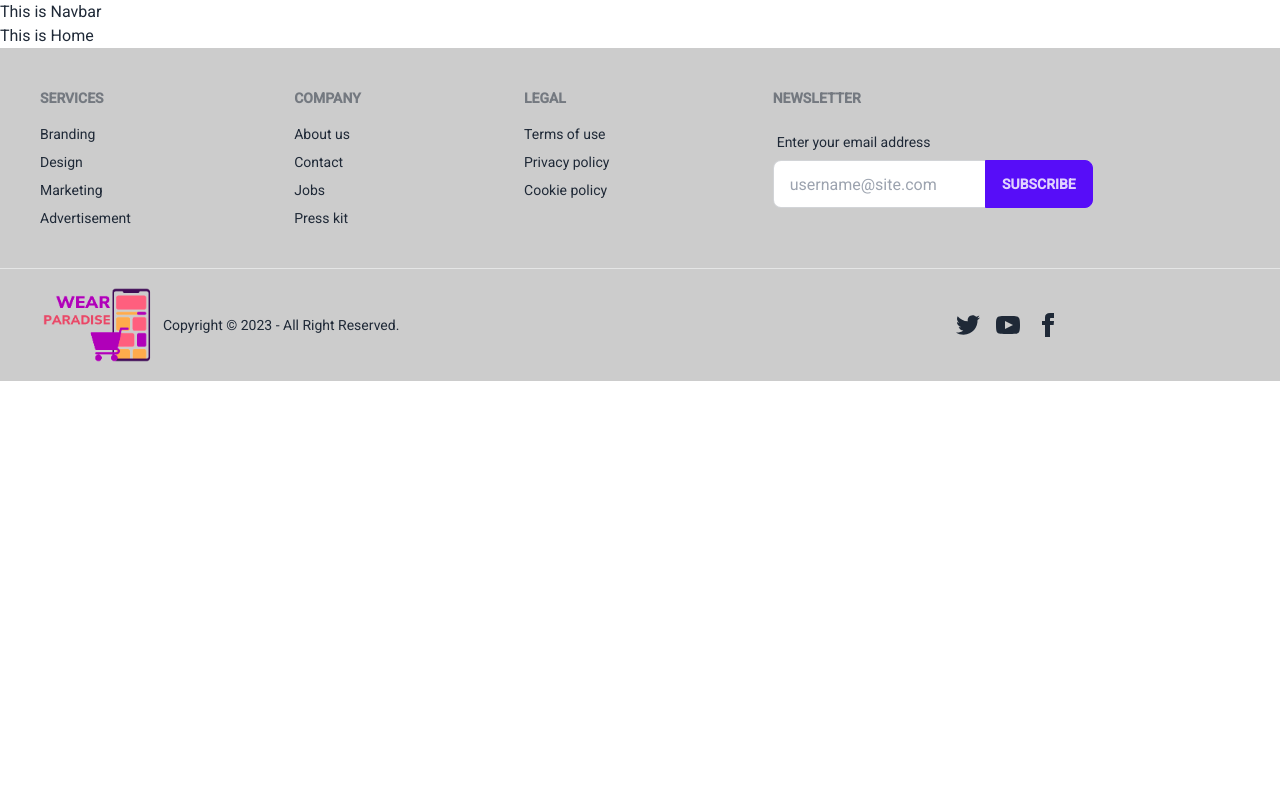
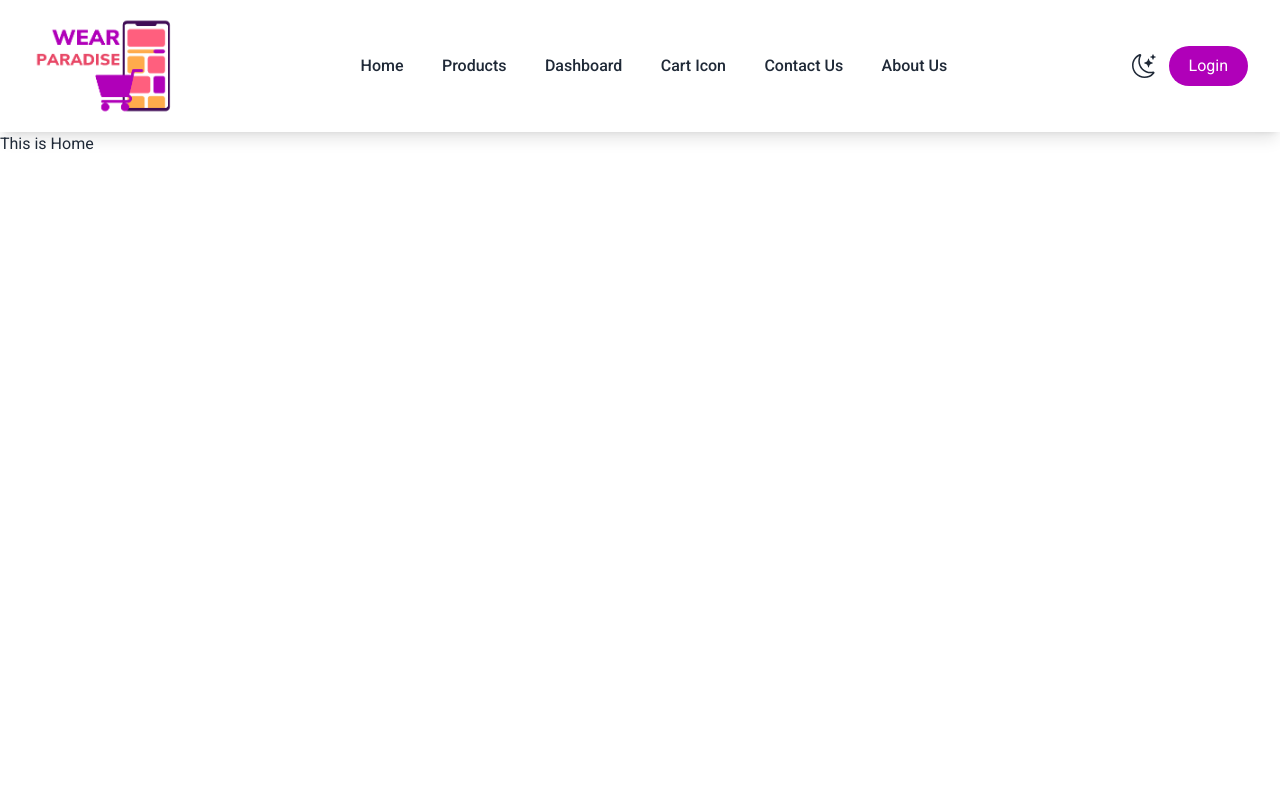
Before and after one commit to yasinarafat4/wear-paradise-client, a React (Vite) app: page / in a window 1280 px wide. Shown: the top 800 px of the page. Built offline with nearby package versions, Linux system fonts and the light colour scheme.

Commit message:
Navbar and Footer added with responsive

```diff
--- a/package.json
+++ b/package.json
@@ -15,7 +15,9 @@
     "moment": "^2.29.4",
     "react": "^18.2.0",
     "react-dom": "^18.2.0",
+    "react-icons": "^4.10.1",
     "react-router-dom": "^6.14.1",
+    "react-toastify": "^9.1.3",
     "sort-by": "^1.2.0"
   },
   "devDependencies": {
--- a/src/Layout/Main.jsx
+++ b/src/Layout/Main.jsx
@@ -2,13 +2,17 @@ import {} from "react";
 import { Outlet } from "react-router-dom";
 import Navbar from "../pages/Shared/Navbar/Navbar";
 import Footer from "../pages/Shared/Footer/Footer";
+import { ToastContainer } from "react-toastify";
 
 const Main = () => {
   return (
     <div>
       <Navbar></Navbar>
-      <Outlet></Outlet>
+      <div className="min-h-[calc(100vh-80px)]">
+        <Outlet></Outlet>
+      </div>
       <Footer></Footer>
+      <ToastContainer />
     </div>
   );
 };
--- a/src/pages/Shared/Footer/Footer.jsx
+++ b/src/pages/Shared/Footer/Footer.jsx
@@ -1,6 +1,21 @@
 import logo from "../../../assets/images/logo.png";
+import moment from "moment";
+import { useState } from "react";
+import { toast } from "react-toastify";
+import "react-toastify/dist/ReactToastify.css";
 
 const Footer = () => {
+  // Subscribe functionality
+  const [email, setEmail] = useState("");
+  const handleSubscribe = () => {
+    const emailRegex = /^[^\s@]+@[^\s@]+\.[^\s@]+$/;
+    if (!emailRegex.test(email)) {
+      toast.error("Please put a valid email");
+    } else {
+      toast.success("Subscribed. Thank you for supporting us");
+    }
+  };
+
   return (
     <div>
       <footer className="footer p-10 bg-[#CCCCCC] text-base-content">
@@ -32,11 +47,15 @@ const Footer = () => {
             </label>
             <div className="relative">
               <input
-                type="text"
-                placeholder="username@site.com"
+                type="email"
+                placeholder="Type Your Email"
                 className="input input-bordered w-full pr-16"
+                onChange={(e) => setEmail(e.target.value)}
               />
-              <button className="btn btn-primary absolute top-0 right-0 rounded-l-none">
+              <button
+                onClick={handleSubscribe}
+                className="btn bg-[#e84766] hover:bg-[#b000b9] hover:text-white absolute top-0 right-0 rounded-l-none duration-700"
+              >
                 Subscribe
               </button>
             </div>
@@ -46,11 +65,11 @@ const Footer = () => {
       <footer className="footer px-10 py-4 border-t  bg-[#CCCCCC] text-base-content border-base-300">
         <div className="items-center grid-flow-col">
           <img className="h-20" src={logo} alt="" />
-          <p>Copyright © 2023 - All Right Reserved.</p>
+          <p>Copyright © {moment().format("YYYY")} - All Rights Reserved.</p>
         </div>
-        <div className="md:place-self-center md:justify-self-center">
+        <div className=" place-self-center justify-self-center">
           <div className="grid grid-flow-col gap-4">
-            <a>
+            <a title="Twitter" href="https://twitter.com/">
               <svg
                 xmlns="http://www.w3.org/2000/svg"
                 width="24"
@@ -61,7 +80,7 @@ const Footer = () => {
                 <path d="M24 4.557c-.883.392-1.832.656-2.828.775 1.017-.609 1.798-1.574 2.165-2.724-.951.564-2.005.974-3.127 1.195-.897-.957-2.178-1.555-3.594-1.555-3.179 0-5.515 2.966-4.797 6.045-4.091-.205-7.719-2.165-10.148-5.144-1.29 2.213-.669 5.108 1.523 6.574-.806-.026-1.566-.247-2.229-.616-.054 2.281 1.581 4.415 3.949 4.89-.693.188-1.452.232-2.224.084.626 1.956 2.444 3.379 4.6 3.419-2.07 1.623-4.678 2.348-7.29 2.04 2.179 1.397 4.768 2.212 7.548 2.212 9.142 0 14.307-7.721 13.995-14.646.962-.695 1.797-1.562 2.457-2.549z"></path>
               </svg>
             </a>
-            <a>
+            <a title="YouTube" href="https://www.youtube.com/">
               <svg
                 xmlns="http://www.w3.org/2000/svg"
                 width="24"
@@ -72,7 +91,7 @@ const Footer = () => {
                 <path d="M19.615 3.184c-3.604-.246-11.631-.245-15.23 0-3.897.266-4.356 2.62-4.385 8.816.029 6.185.484 8.549 4.385 8.816 3.6.245 11.626.246 15.23 0 3.897-.266 4.356-2.62 4.385-8.816-.029-6.185-.484-8.549-4.385-8.816zm-10.615 12.816v-8l8 3.993-8 4.007z"></path>
               </svg>
             </a>
-            <a>
+            <a title="Facebook" href="https://www.facebook.com/">
               <svg
                 xmlns="http://www.w3.org/2000/svg"
                 width="24"
--- a/src/pages/Shared/Navbar/Navbar.jsx
+++ b/src/pages/Shared/Navbar/Navbar.jsx
@@ -1,9 +1,77 @@
-import {} from "react";
+import { useState } from "react";
+import logo from "../../../assets/images/logo.png";
+import { FiMenu } from "react-icons/fi";
+import { IoMdClose } from "react-icons/io";
+import { BsMoonStars } from "react-icons/bs";
 
 const Navbar = () => {
+  const [isMenuOpen, setMenuOpen] = useState(false);
+
+  const onToggleMenu = () => {
+    setMenuOpen(!isMenuOpen);
+    console.log(isMenuOpen ? "Closed" : "Opened");
+  };
+
   return (
-    <div>
-      <h2>This is Navbar</h2>
+    <div className="shadow-lg flex justify-between items-center px-3 py-2 md:px-8 md:py-4">
+      <div>
+        <img src={logo} className="w-28 lg:w-36" alt="Logo" />
+      </div>
+      <div
+        className={`absolute lg:static bg-white min-h-[60vh] lg:min-h-fit left-0 ${
+          isMenuOpen ? "top-[20%] md:top-[22%]" : "top-[-100%]"
+        } w-full lg:w-auto flex items-center px-5 duration-700`}
+      >
+        <ul className="flex lg:flex-row flex-col lg:items-center gap-[3vw] lg:gap-[2vw] xl:gap-[3vw]">
+          <li>
+            <a className="hover:text-gray-500 font-medium" href="#">
+              Home
+            </a>
+          </li>
+          <li>
+            <a className="hover:text-gray-500 font-medium" href="#">
+              Products
+            </a>
+          </li>
+          <li>
+            <a className="hover:text-gray-500 font-medium" href="#">
+              Dashboard
+            </a>
+          </li>
+          <li>
+            <a className="hover:text-gray-500 font-medium" href="#">
+              Cart Icon
+            </a>
+          </li>
+          <li>
+            <a className="hover:text-gray-500 font-medium" href="#">
+              Contact Us
+            </a>
+          </li>
+          <li>
+            <a className="hover:text-gray-500 font-medium" href="#">
+              About Us
+            </a>
+          </li>
+        </ul>
+      </div>
+      <div className="flex items-center gap-[1vw]">
+        <BsMoonStars className="text-xl md:text-2xl cursor-pointer" />
+        <button className="bg-[#b000b9] hover:bg-[#e84766] text-white px-3 py-1 text-sm md:text-base md:px-5 md:py-2 duration-500 rounded-full">
+          Login
+        </button>
+        {isMenuOpen ? (
+          <IoMdClose
+            onClick={onToggleMenu}
+            className="text-xl md:text-2xl cursor-pointer lg:hidden"
+          />
+        ) : (
+          <FiMenu
+            onClick={onToggleMenu}
+            className="text-xl md:text-2xl cursor-pointer lg:hidden"
+          />
+        )}
+      </div>
     </div>
   );
 };
```
Also changed, not shown: 1 other file (tests, documents, lock files or other folders).
